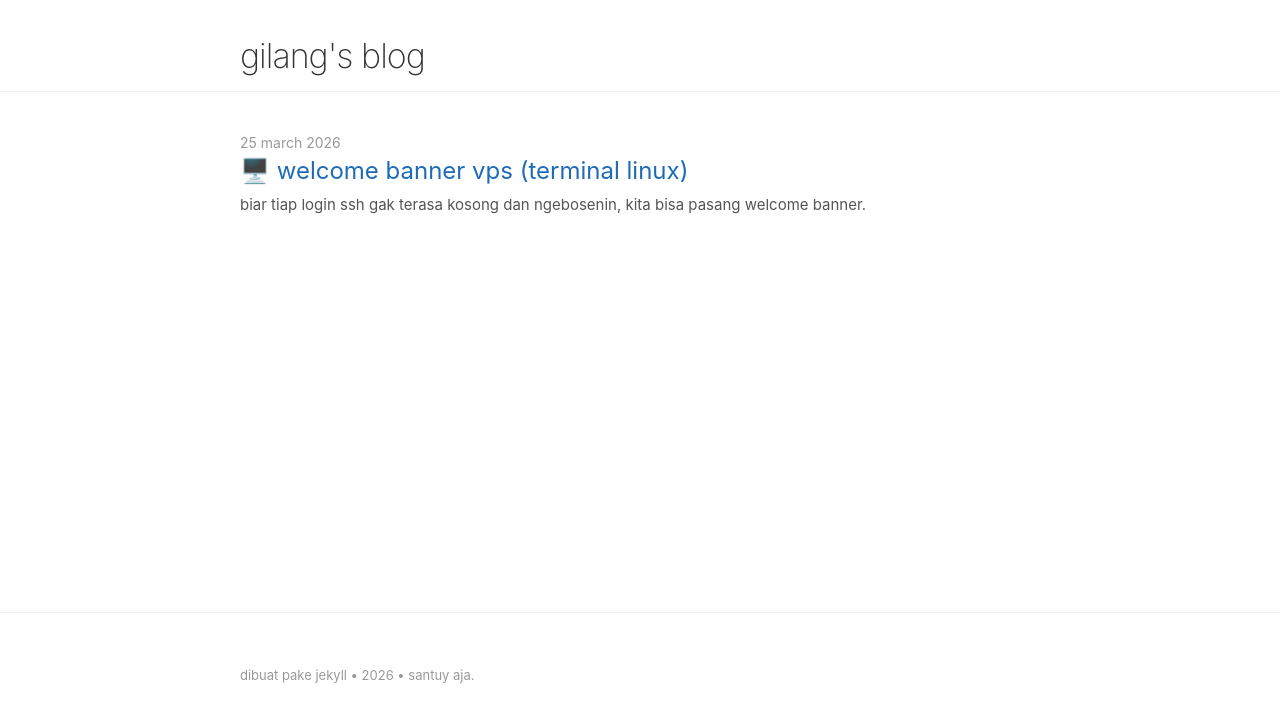
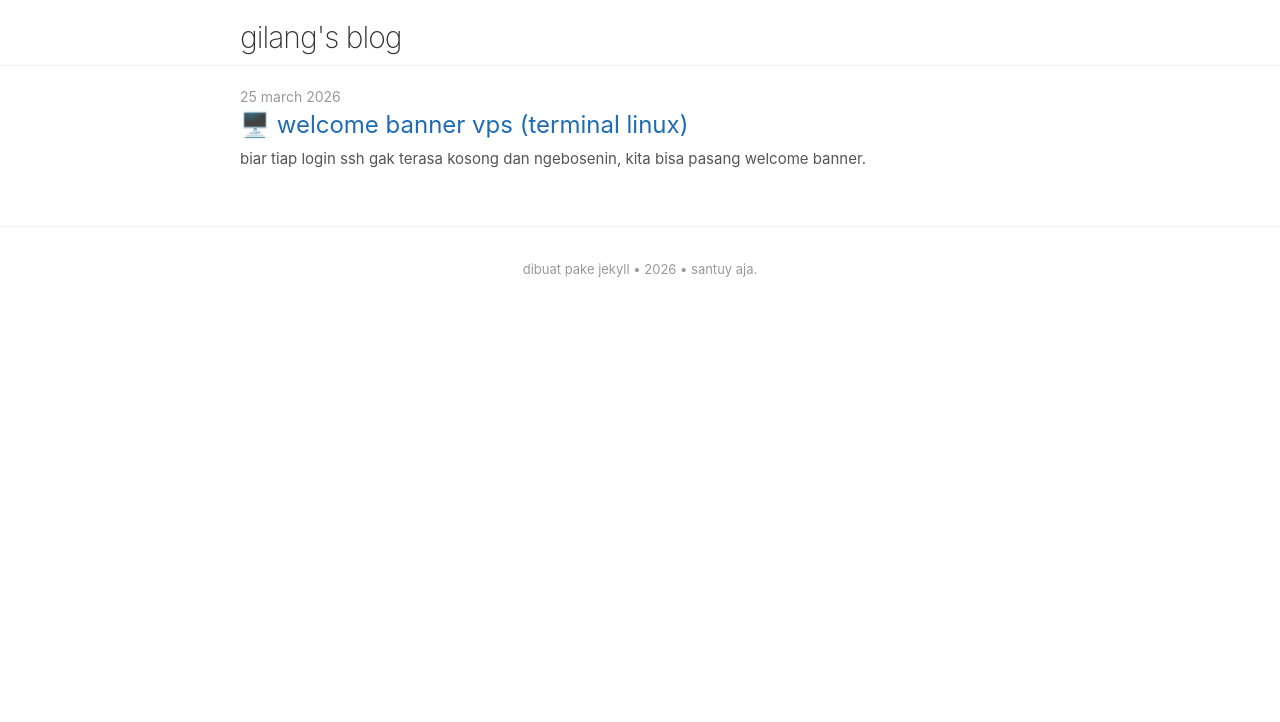
Before and after one commit to gilangf3000/gilangf3000.github.io, a Jekyll site: the page built from index.md, in a window 1280 px wide. Shown: the top 722 px of the page. Built offline with Jekyll 4.4.1, drawn with Linux system fonts in a browser that asks for light colours; nearby versions of some CDN libraries.

Commit message:
center footer text

```diff
--- a/_layouts/default.html
+++ b/_layouts/default.html
@@ -4,9 +4,11 @@
 <head>
   <meta charset="utf-8">
   <meta name="viewport" content="width=device-width, initial-scale=1">
-  <meta name="keywords" content="{% if page.keywords %}{{ page.keywords | join: ', ' }}{% else %}{{ site.keywords | join: ', ' }}{% endif %}">
+  <meta name="keywords"
+    content="{% if page.keywords %}{{ page.keywords | join: ', ' }}{% else %}{{ site.keywords | join: ', ' }}{% endif %}">
   <meta name="theme-color" content="#1a1a1b">
-  <meta name="keywords" content="{% if page.keywords %}{{ page.keywords | join: ', ' }}{% else %}{{ site.keywords | join: ', ' }}{% endif %}">
+  <meta name="keywords"
+    content="{% if page.keywords %}{{ page.keywords | join: ', ' }}{% else %}{{ site.keywords | join: ', ' }}{% endif %}">
   <meta name="theme-color" content="#1a1a1b">
   {% seo %}
   <link rel="stylesheet" href="{{ '/assets/css/style.css' | relative_url }}">
--- a/assets/css/style.css
+++ b/assets/css/style.css
@@ -1,18 +1,16 @@
-body {
+html, body {
+  -ms-overflow-style: none;
+  scrollbar-width: none;
   margin: 0;
   padding: 0;
   font-family: -apple-system, BlinkMacSystemFont, "Segoe UI", Roboto, Helvetica, Arial, sans-serif;
   line-height: 1.5;
   color: #333;
-  background: #fff; /* Always white */
+  background: #fff;
 }
 
-/* Hard-disable dark mode by removing/overriding media queries */
-@media (prefers-color-scheme: dark) {
-  body {
-    background: #fff !important;
-    color: #333 !important;
-  }
+html::-webkit-scrollbar, body::-webkit-scrollbar {
+  display: none;
 }
 
 .container {
@@ -22,13 +20,13 @@ body {
 }
 
 header.site-header {
-  padding: 30px 0 10px 0;
+  padding: 15px 0 5px 0;
   border-bottom: 1px solid #f1f1f1;
-  margin-bottom: 40px;
+  margin-bottom: 20px;
 }
 
 .site-title {
-  font-size: 34px;
+  font-size: 30px;
   text-decoration: none;
   color: #333;
   font-weight: 200;
@@ -36,7 +34,7 @@ header.site-header {
 }
 
 main {
-  min-height: 400px;
+  min-height: 100px;
 }
 
 a {
@@ -48,7 +46,6 @@ a:hover {
   text-decoration: underline;
 }
 
-/* Post list styling */
 .post-list {
   padding: 0;
 }
@@ -80,7 +77,6 @@ a:hover {
   margin-top: 5px;
 }
 
-/* Post content styling */
 .post-header {
   margin-bottom: 30px;
 }
@@ -90,7 +86,6 @@ a:hover {
   line-height: 1.6;
 }
 
-/* Fix "kebesaran" and "2 box" issue */
 div.highlight {
   margin: 15px 0;
   padding: 0;
@@ -102,13 +97,13 @@ pre {
   overflow: auto;
   border-radius: 4px;
   border: 1px solid #ddd;
-  margin: 0; /* Align with highlight div */
+  margin: 0;
 }
 
 code {
   font-family: ui-monospace, SFMono-Regular, SF Mono, Menlo, Consolas, Liberation Mono, monospace;
   font-size: 0.9em;
-  background: transparent !important; /* No extra boxes */
+  background: transparent !important;
   padding: 0 !important;
 }
 
@@ -120,16 +115,15 @@ img {
 }
 
 footer {
-  margin-top: 80px;
-  padding: 40px 0;
+  margin-top: 40px;
+  padding: 20px 0;
   border-top: 1px solid #f1f1f1;
   font-size: 13px;
   color: #999;
-  text-align: left; /* Align with content index */
+  text-align: center;
 }
 
 .back-link {
   display: inline-block;
   margin-bottom: 20px;
-  font-size: 16px;
 }
```
